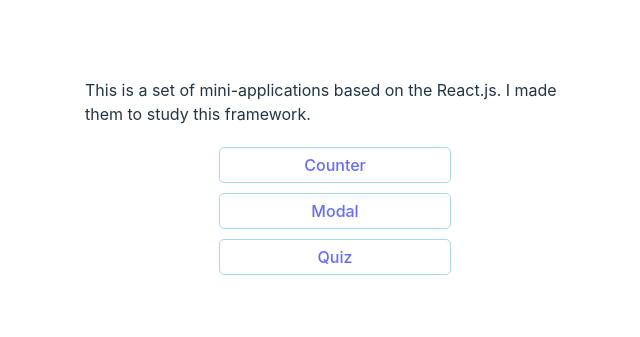
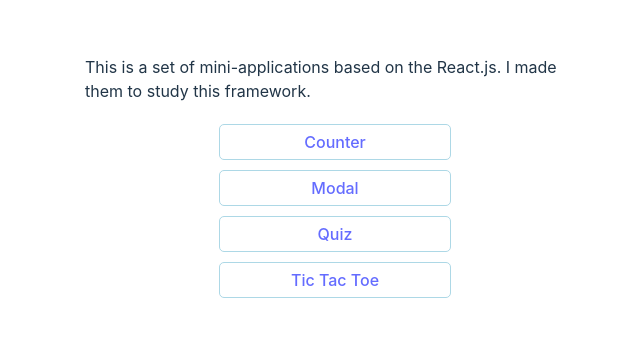
Before and after one commit to lis2612/react-mini-apps, a React (Vite) app: page / in a window 1280 px wide. Shown: the part 229-566 px from the top of the page, without its empty margins (305-945 px from the left). Built offline with nearby package versions, Linux system fonts and the light colour scheme.

Commit message:
Made component, add routing and button on home

```diff
--- a/src/components/Router.jsx
+++ b/src/components/Router.jsx
@@ -3,6 +3,7 @@ import Home from "./screens/Home/Home";
 import Counter from "./screens/Counter/Counter";
 import Modal from "./screens/Modal/Modal";
 import Quiz from "./screens/Quiz/Quiz";
+import TicTacToe from "./screens/Tictactoe/TicTacToe";
 
 const GoHome = () => {
   return (
@@ -48,10 +49,20 @@ const Router = () => {
           element={
             <>
               <GoHome />
-              <Quiz/>
+              <Quiz />
             </>
           }
           path="/quiz"
+        />
+
+        <Route
+          element={
+            <>
+              <GoHome />
+              <TicTacToe/>
+            </>
+          }
+          path="/tic-tac-toe"
         />
 
         {/* Route for not found page */}
--- a/src/components/screens/Home/Home.jsx
+++ b/src/components/screens/Home/Home.jsx
@@ -9,15 +9,23 @@ function Home() {
         className="button">
         Counter
       </Link>
+
       <Link
         to="/modal"
         className="button">
         Modal
       </Link>
+
       <Link
         to="/quiz"
         className="button">
         Quiz
+      </Link>
+
+      <Link
+        to="/tic-tac-toe"
+        className="button">
+        Tic Tac Toe
       </Link>
     </>
   );
--- /dev/null
+++ b/src/components/screens/Tictactoe/TicTacToe.jsx
@@ -0,0 +1,8 @@
+
+const TicTacToe = () => {
+  return (
+    <div>TicTacToe</div>
+  )
+}
+
+export default TicTacToe
```
